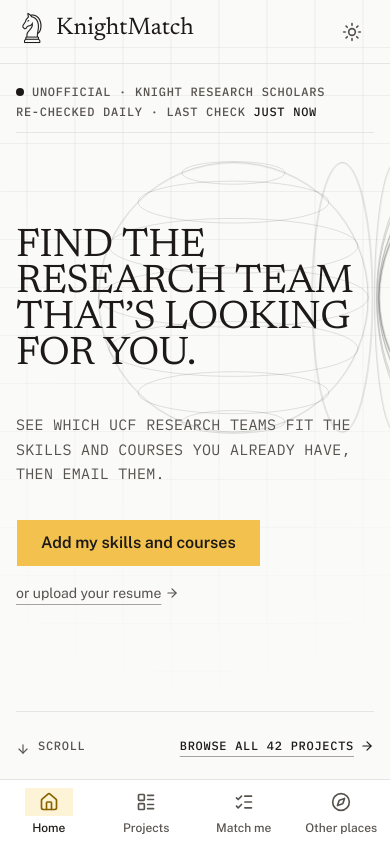
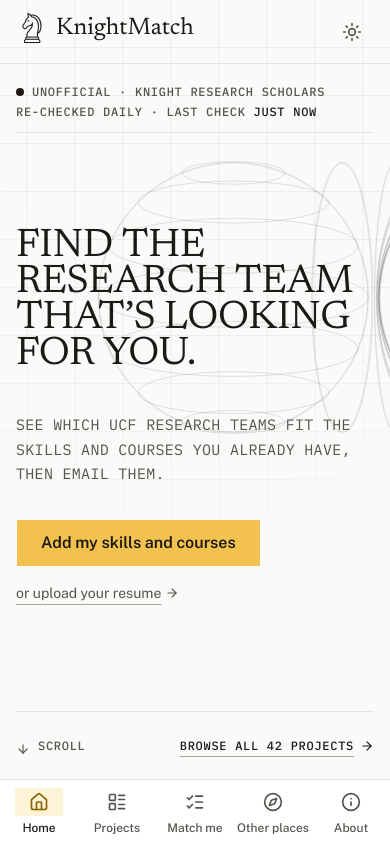
Before and after one commit to long060106/KnightMatch, a Next.js app: page / in a window 390 px wide. Shown: the top 844 px of the page. Built offline with nearby package versions, Linux system fonts and the light colour scheme.

Commit message:
Nav: add About to the header and the phone tab bar

```diff
--- a/src/components/main-nav.tsx
+++ b/src/components/main-nav.tsx
@@ -1,6 +1,6 @@
 "use client";
 
-import { Compass, House, LayoutList, ListChecks, type LucideIcon } from "lucide-react";
+import { Compass, House, Info, LayoutList, ListChecks, type LucideIcon } from "lucide-react";
 import Link from "next/link";
 import { usePathname } from "next/navigation";
 import { cn } from "@/lib/utils";
@@ -17,6 +17,7 @@
   { href: "/projects", label: "Projects", icon: LayoutList },
   { href: "/match", label: "Match me", icon: ListChecks },
   { href: "/other-places", label: "Other places", icon: Compass },
+  { href: "/about", label: "About", icon: Info },
 ];
 
 function isActive(pathname: string, href: string): boolean {
@@ -37,7 +38,7 @@
                 href={item.href}
                 aria-current={active ? "page" : undefined}
                 className={cn(
-                  "group km-label inline-flex h-11 items-center gap-2 px-3 transition-colors duration-[var(--dur-fast)]",
+                  "group km-label inline-flex h-11 items-center gap-2 px-2 lg:px-3 transition-colors duration-[var(--dur-fast)]",
                   active ? "text-foreground" : "text-muted-foreground hover:text-foreground focus-visible:text-foreground",
                 )}
               >
@@ -70,7 +71,7 @@
       aria-label="Main"
       className="fixed inset-x-0 bottom-0 z-40 border-t bg-card pb-[env(safe-area-inset-bottom)] md:hidden"
     >
-      <ul className="mx-auto grid max-w-md grid-cols-4">
+      <ul className="mx-auto grid max-w-md grid-cols-5">
         {ITEMS.map((item) => {
           const active = isActive(pathname, item.href);
           const Icon = item.icon;
@@ -80,7 +81,7 @@
                 href={item.href}
                 aria-current={active ? "page" : undefined}
                 className={cn(
-                  "flex h-16 flex-col items-center justify-center gap-1 text-xs font-medium transition-colors duration-[var(--dur-fast)]",
+                  "flex h-16 flex-col items-center justify-center gap-1 text-xs font-medium whitespace-nowrap max-[359px]:text-[11px] transition-colors duration-[var(--dur-fast)]",
                   active ? "text-foreground" : "text-muted-foreground",
                 )}
               >
```
Also changed, not shown: 1 other file (tests, documents, lock files or other folders).
